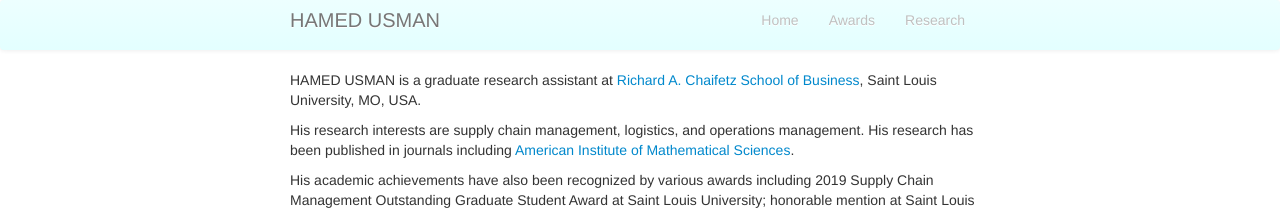
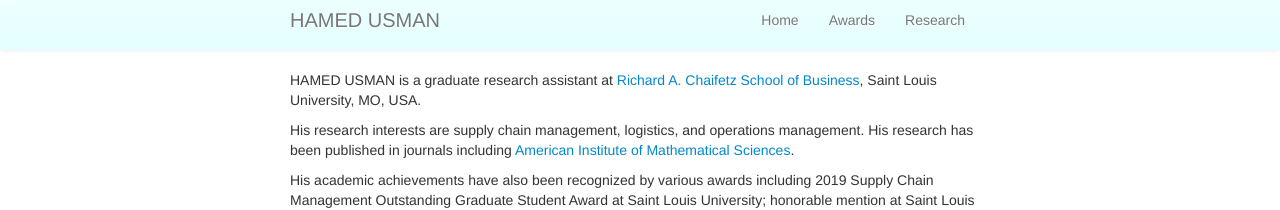
Before and after one commit to hamedusman/hamedusman.github.io, a Jekyll site: the page built from index.md, in a window 1280 px wide. Shown: the top 210 px of the page. Built offline with Jekyll 4.4.1, drawn with Linux system fonts in a browser that asks for light colours.

Commit message:
Update my_custom_css.css

```diff
--- a/assets/themes/twitter/css/my_custom_css.css
+++ b/assets/themes/twitter/css/my_custom_css.css
@@ -130,7 +130,7 @@ ul {
 .hover-underline-animation {
   display: inline-block;
   position: relative;
-  color: #c0c0c0; /* To change the color of text with hover-underline-animation */
+  color: #777777; /* To change the color of text with hover-underline-animation */
 }
 
 .hover-underline-animation:after {
```
